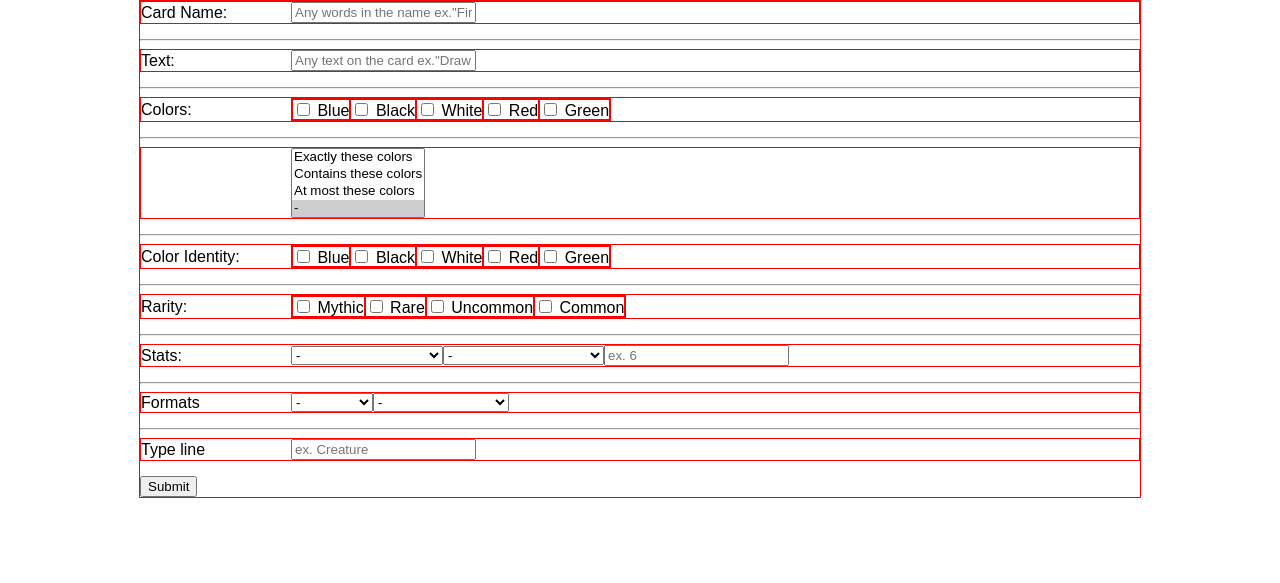
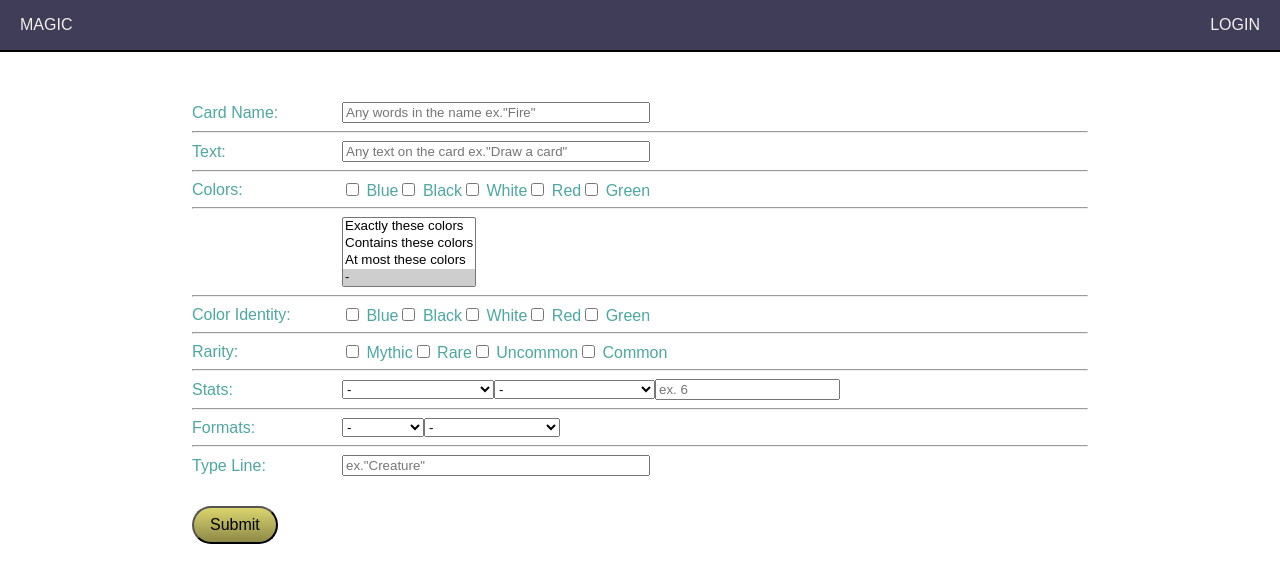
Before and after one commit to jarthurj/special-engine, a Django app: page / in a window 1280 px wide. Shown: the top 583 px of the page. Run offline with Django 4.2, Linux system fonts and the light colour scheme.

Commit message:
styling kind of done?

```diff
--- a/new_magic/apps/card_search/forms.py
+++ b/new_magic/apps/card_search/forms.py
@@ -114,7 +114,7 @@
 	lrb = forms.MultipleChoiceField(
 				widget=forms.Select,
 				choices=LRB,required=False,
-				label="Formats")
+				label="Formats:")
 
 	game_types = forms.MultipleChoiceField(
 				widget=forms.Select,
@@ -122,5 +122,6 @@
 				label="")
 
 	type_line = forms.CharField(max_length=50,required=False,
+		label="Type Line:",
 		widget=forms.TextInput(attrs={'class':'type',
-						'placeholder':'ex. Creature'}))
+						'placeholder':'ex."Creature"'}))
--- a/new_magic/apps/card_search/static/index.css
+++ b/new_magic/apps/card_search/static/index.css
@@ -1,26 +1,141 @@
+#header{
+	display:flex;
+	height:50px;
+	border-bottom:2px solid black;
+	margin-bottom:50px;
+	align-items:center;
+	justify-content: space-between;
+	background-color: #403d58;
+	padding:0px 20px;
+}
+html{
+	font-family: sans-serif;
+}
+h1{
+	display:inline-block;
+	color:#f2efea;
+}
+
+a{
+	float:right;
+	color:#f2efea;
+	text-decoration: none;
+}
+
+button {
+	background: #dbd56e;
+	background-image: -webkit-linear-gradient(top, #dbd56e, #8D8947);
+	background-image: -moz-linear-gradient(top, #dbd56e, #8D8947);
+	background-image: -ms-linear-gradient(top, #dbd56e, #8D8947);
+	background-image: -o-linear-gradient(top, #dbd56e, #8D8947);
+	background-image: linear-gradient(to bottom, #dbd56e, #8D8947);
+	-webkit-border-radius: 22;
+	-moz-border-radius: 22;
+	border-radius: 22px;
+	font-family: Arial;
+	color: f2efea;
+	font-size: 16px;
+	padding: 8px 16px 8px 16px;
+	text-decoration: none;
+}
+
+button:hover {
+	background: #fc7753;
+	background-image: -webkit-linear-gradient(top, #fc7753, #913f2d);
+	background-image: -moz-linear-gradient(top, #fc7753, #913f2d);
+	background-image: -ms-linear-gradient(top, #fc7753, #913f2d);
+	background-image: -o-linear-gradient(top, #fc7753, #913f2d);
+	background-image: linear-gradient(to bottom, #fc7753, #913f2d);
+	text-decoration: none;
+}
+
+
+
+
+
+@media only screen and (max-width:767px){
 	div{
-	border:1px solid red;
+	/*	border:1px solid red;*/
 	/*	margin-bottom:10px;*/
 	}
 
+	#wrapper{
+		width:90%;
+		margin:0px auto;
+		color:#4da7a2;
+
+	}
+
+	#id_any_text, #id_card_name, #id_type_line{
+		width: 300px;
+	}
+
+	#type_line{
+		margin-bottom:30px;
+	}
+	.labeler{
+		width:150px;
+	}
+	.labeler-div{
+/*		display:flex;*/
+		align-items:center;
+	/*	margin-bottom:15px;*/
+	}
+}
+
+@media only screen and (min-width:768px){
 
 	#wrapper{
-	width:1000px;
+		width:70%;
 		margin:0px auto;
-	font-family: sans-serif;
+		color:#4da7a2;
 	}
-
 
 	#id_colors,#id_colors_identity, #id_rarity{
 		display:flex;
-/*	justify-content:space-around;*/
 	}
 
+	#id_any_text, #id_card_name, #id_type_line{
+		width: 300px;
+	}
+
+	#type_line{
+		margin-bottom:30px;
+	}
 	.labeler{
 		width:150px;
 	}
 	.labeler-div{
 		display:flex;
 		align-items:center;
-	margin-bottom:15px;
 	}
+}
+
+@media only screen and (min-width:1024px){
+
+	#wrapper{
+		width:70%;
+		margin:0px auto;
+		color:#4da7a2;
+	}
+
+	#id_colors,#id_colors_identity, #id_rarity{
+		display:flex;
+	}
+
+	#id_any_text, #id_card_name, #id_type_line{
+		width: 300px;
+	}
+
+	#type_line{
+		margin-bottom:30px;
+	}
+	.labeler{
+		width:150px;
+	}
+	.labeler-div{
+		display:flex;
+		align-items:center;
+	}
+
+}
--- a/new_magic/apps/card_search/templates/card_search/index.html
+++ b/new_magic/apps/card_search/templates/card_search/index.html
@@ -8,6 +8,10 @@
 	<link href="../../static/index.css" rel="stylesheet"/>
 </head>
 <body>
+	<div id="header">
+		<h1>MAGIC</h1>
+		<a href="">LOGIN</a>
+	</div>
 	<div id="wrapper">
 		<form action="/card_search/" method="post">
 			{% csrf_token %}
@@ -55,11 +59,11 @@
 				{{search_form.game_types}}
 			</div>
 			<hr>
-			<div class="labeler-div">
+			<div class="labeler-div" id="type_line">
 				<p class="labeler">{{search_form.type_line.label}}</p>
 				{{search_form.type_line}}
 			</div>
-			<button type="submit">Submit</button>
+			<button type="submit" id="btn">Submit</button>
 		</form>
 	</div>
 </body>
```
Lines whose indentation alone changed are shown as unchanged.
